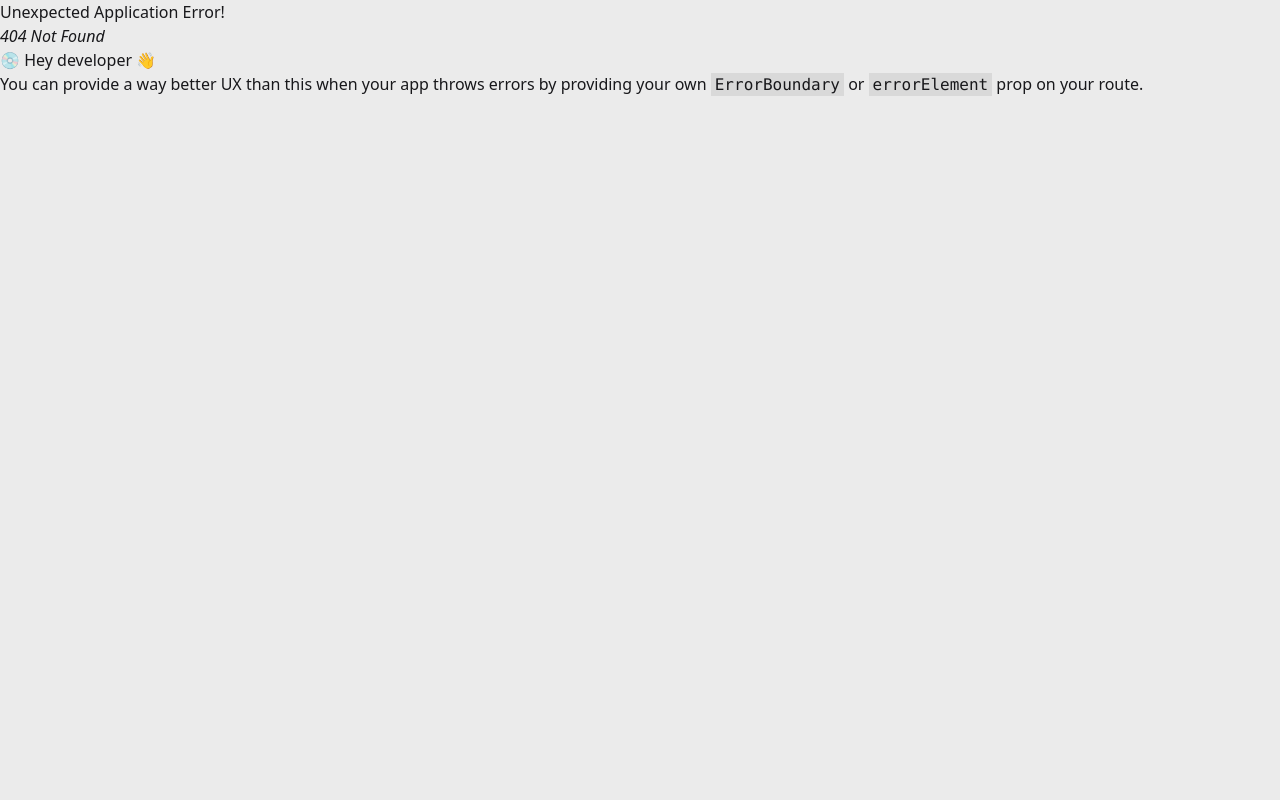
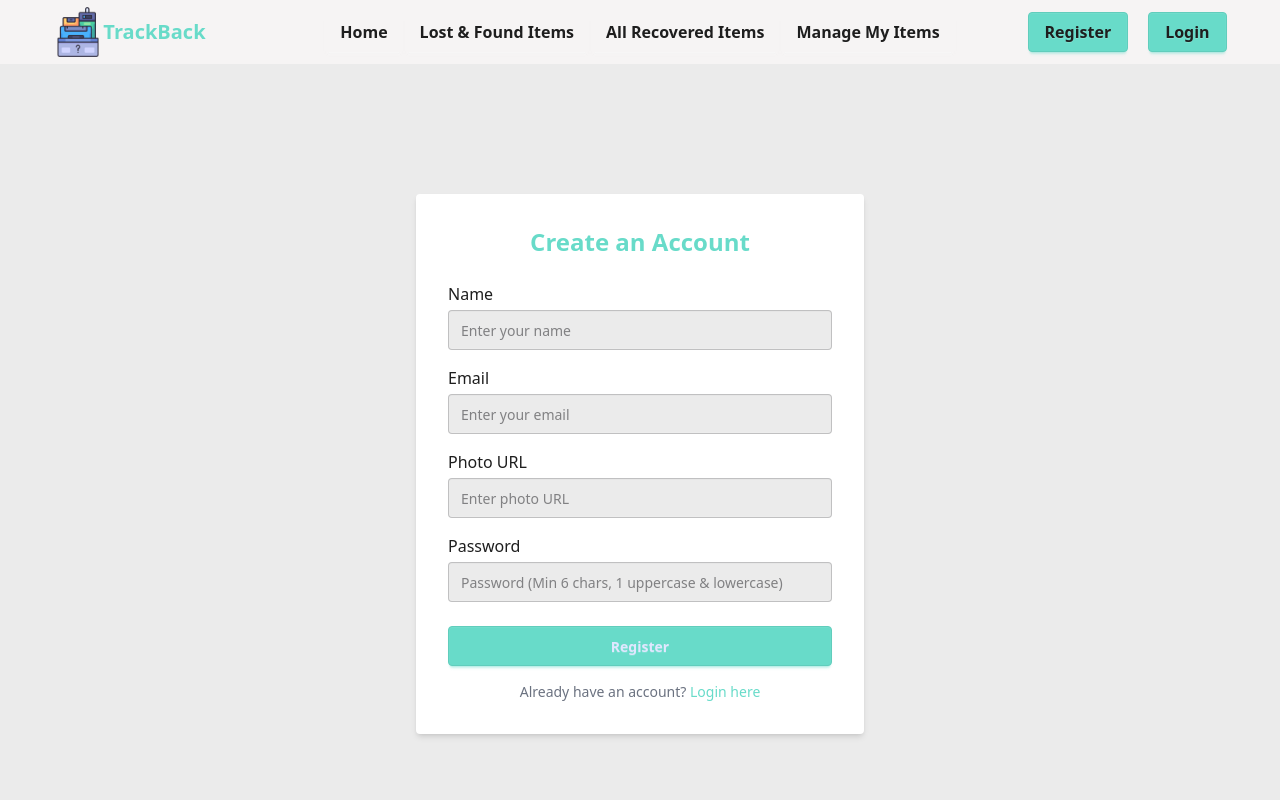
Before and after one commit to gmnayem631/track-back-client, a React (Vite) app: page /register in a window 1280 px wide. Before the commit this address had no page. Shown: the top 800 px of the page. Built offline with nearby package versions, Linux system fonts and the light colour scheme.

Commit message:
added register and login page

```diff
--- a/src/components/Footer.jsx
+++ b/src/components/Footer.jsx
@@ -7,7 +7,7 @@ import {
   FaYoutube,
 } from "react-icons/fa";
 import logo from "../assets/lost-and-found.png";
-import { NavLink } from "react-router";
+import { Link, NavLink } from "react-router";
 
 const Footer = () => {
   return (
@@ -16,10 +16,13 @@ const Footer = () => {
         <div className="max-w-11/12 mx-auto grid md:grid-cols-3 gap-10">
           {/* Company Info */}
           <div className="flex flex-col items-center md:items-end text-center md:text-right">
-            <div className="flex items-center justify-center">
+            <Link
+              to={"/"}
+              className="flex items-center justify-center cursor-pointer"
+            >
               <img src={logo} alt="" className="h-[50px]" />
               <h2 className="text-xl font-bold text-neutral">TrackBack</h2>
-            </div>
+            </Link>
             <p className="text-sm text-neutral/80">
               Every lost item has a story — and a chance to be found.
             </p>
--- /dev/null
+++ b/src/pages/Login.jsx
@@ -0,0 +1,60 @@
+import React from "react";
+import { FcGoogle } from "react-icons/fc";
+import { Link } from "react-router";
+
+const Login = () => {
+  return (
+    <div className="min-h-screen bg-base-100 flex items-center justify-center px-4">
+      <div className="w-full max-w-md bg-white p-8 rounded shadow-md">
+        <h2 className="text-2xl font-bold text-primary mb-6 text-center">
+          Login to Your Account
+        </h2>
+
+        <form>
+          <div className="mb-4">
+            <label className="block text-neutral mb-1">Email</label>
+            <input
+              type="email"
+              placeholder="Enter your email"
+              className="input input-bordered w-full"
+              required
+            />
+          </div>
+
+          <div className="mb-4">
+            <label className="block text-neutral mb-1">Password</label>
+            <input
+              type="password"
+              placeholder="Enter your password"
+              className="input input-bordered w-full"
+              required
+            />
+          </div>
+
+          <button className="btn btn-primary w-full mt-2 text-neutral">
+            Login
+          </button>
+
+          <div className="divider text-info">or</div>
+
+          <button className="btn btn-outline btn-error w-full">
+            <FcGoogle />
+            Continue with Google
+          </button>
+        </form>
+
+        <p className="text-sm text-info mt-4 text-center">
+          Don't have an account?{" "}
+          <Link
+            to="/register"
+            className="link link-hover text-primary font-medium"
+          >
+            Register here
+          </Link>
+        </p>
+      </div>
+    </div>
+  );
+};
+
+export default Login;
--- /dev/null
+++ b/src/pages/Register.jsx
@@ -0,0 +1,70 @@
+import React from "react";
+import { Link } from "react-router";
+
+const Register = () => {
+  return (
+    <div className="min-h-screen bg-base-100 flex items-center justify-center px-4">
+      <div className="w-full max-w-md bg-white p-8 rounded shadow-md">
+        <h2 className="text-2xl font-bold text-primary mb-6 text-center">
+          Create an Account
+        </h2>
+
+        <form>
+          <div className="mb-4">
+            <label className="block text-neutral mb-1">Name</label>
+            <input
+              type="text"
+              placeholder="Enter your name"
+              className="input input-bordered w-full"
+              required
+            />
+          </div>
+
+          <div className="mb-4">
+            <label className="block text-neutral mb-1">Email</label>
+            <input
+              type="email"
+              placeholder="Enter your email"
+              className="input input-bordered w-full"
+              required
+            />
+          </div>
+
+          <div className="mb-4">
+            <label className="block text-neutral mb-1">Photo URL</label>
+            <input
+              type="text"
+              placeholder="Enter photo URL"
+              className="input input-bordered w-full"
+              required
+            />
+          </div>
+
+          <div className="mb-4">
+            <label className="block text-neutral mb-1">Password</label>
+            <input
+              type="password"
+              placeholder="Password (Min 6 chars, 1 uppercase & lowercase)"
+              className="input input-bordered w-full"
+              required
+            />
+          </div>
+
+          <button className="btn btn-primary w-full mt-2">Register</button>
+        </form>
+
+        <p className="text-sm text-info mt-4 text-center">
+          Already have an account?{" "}
+          <Link
+            to="/login"
+            className="link link-hover text-primary font-medium"
+          >
+            Login here
+          </Link>
+        </p>
+      </div>
+    </div>
+  );
+};
+
+export default Register;
--- a/src/routes/router.jsx
+++ b/src/routes/router.jsx
@@ -5,6 +5,8 @@ import Home from "../pages/Home";
 import LostAndFoundItems from "../pages/LostAndFoundItems";
 import ManageItems from "../pages/ManageItems";
 import RecoveredItems from "../pages/RecoveredItems";
+import Register from "../pages/Register";
+import Login from "../pages/Login";
 
 const router = createBrowserRouter([
   {
@@ -27,6 +29,14 @@ const router = createBrowserRouter([
         path: "/recoveredItems",
         Component: RecoveredItems,
       },
+      {
+        path: "/register",
+        Component: Register,
+      },
+      {
+        path: "/login",
+        Component: Login,
+      },
     ],
   },
 ]);
```
